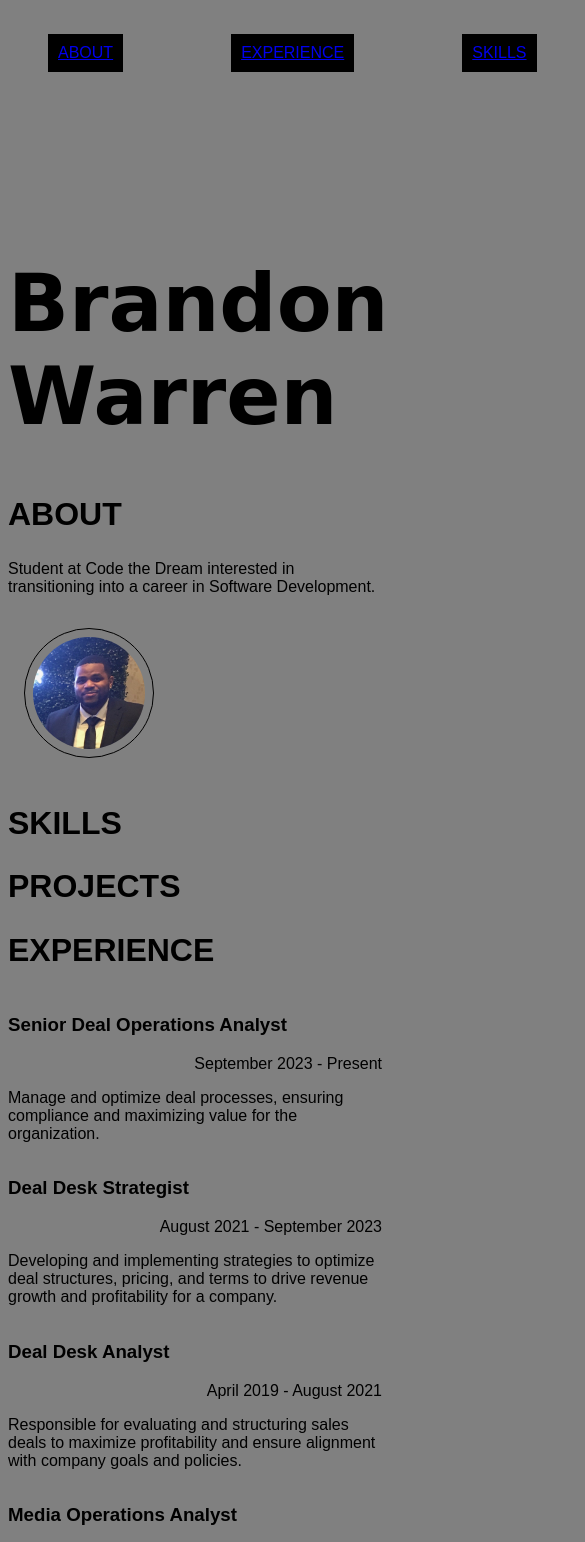
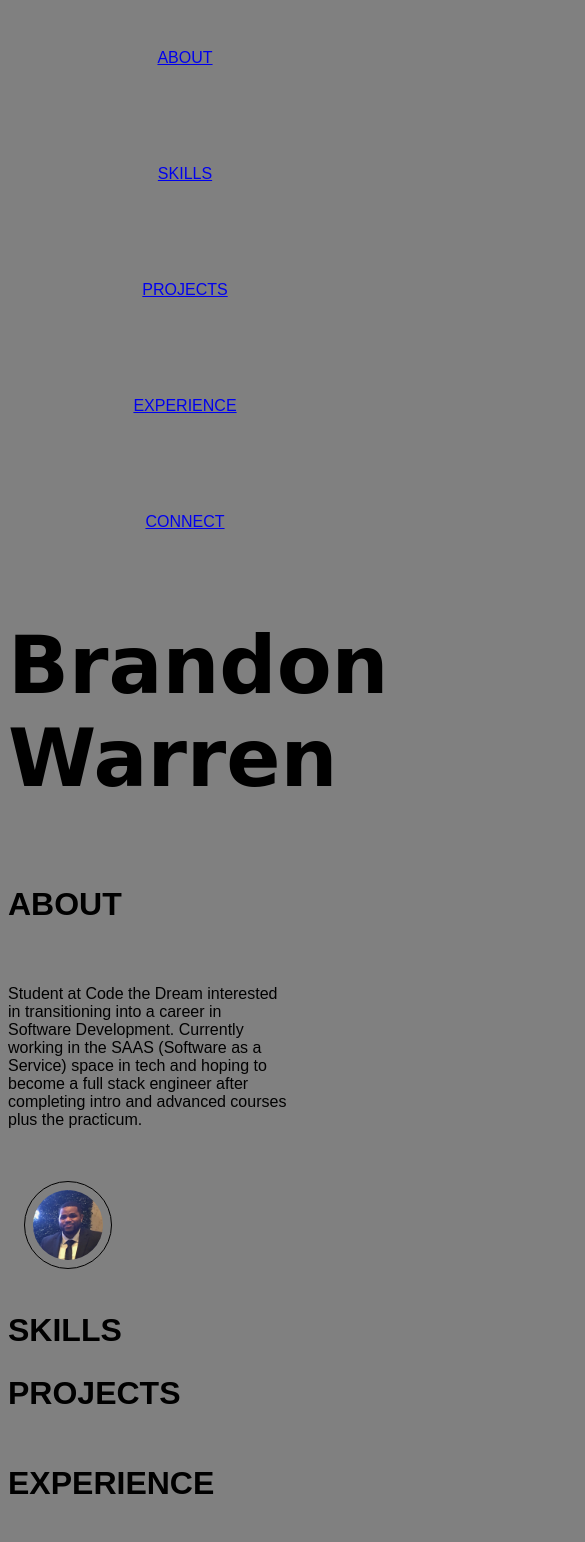
Before and after one commit to brandon91warren/brandon-haumea, a plain HTML site: page index.html in a window 390 px wide. Shown: the top 1542 px of the page, 585 px wide, since content can reach past the window. Drawn offline with nearby package versions, Linux system fonts and the light colour scheme.

Commit message:
responsiveness added

```diff
--- a/css/index.css
+++ b/css/index.css
@@ -1,5 +1,7 @@
-#navigation ul {
+#Navigation ul {
   display:flex;
+  flex-wrap: wrap;
+  justify-content: space-around;
   gap:3em;
   padding-top:2ch;
   list-style-type: none;
@@ -7,18 +9,26 @@
 a:hover {
   opacity: 0.5;
 }
-#navigation {
+#Navigation li{
   position: sticky;
   top:0;
   scroll-padding-top:2ch;
   background-color: gray;
   color: black;
+  display: block;
+  text-align: center;
+  padding: 15px;
+}
+#About {
+  display: grid;
+  grid-template-columns: 75%;
+  grid-template-rows: auto;
+  gap: 20px;
 }
 #name {
     font-family: "Montserrat" , cursive;
     font-size: 5rem;
-    padding-top:2ch;
-}
+  }
 h2 {
   font-weight: bold;
   font-size: 2em;
@@ -26,20 +36,18 @@ h2 {
 #profile-picture {
     border-radius: 50%;
     margin: 1em;
-    width: 30%;
+    width: 25%;
     border-color: black;
     padding: 0.5em;
     border-width: 0.5dvi;
     border-style: solid;
 }
-#experience ul {
-    list-style-type: square;
-    padding: 0;
-    margin: 0;
-    display: flex;
-    flex-direction: column;
+#Experience {
+  display: grid;
+  grid-template-columns: 50%;
+  grid-template-rows: auto;
+  gap: 20px;
 }
-
 .job {
     display: flex;
     flex-flow: column wrap;
@@ -57,7 +65,6 @@ h2 {
 }
 
 .description {
-    flex-basis: 75%;
     order: 3;
     word-wrap: break-word;
 }
@@ -65,7 +72,7 @@ h2 {
     padding: 10px;
     background-color: black;
     display: inline-flex;
-    justify-content: center;
+    justify-content: space-around;
     margin-bottom: 20px;
     margin-right: 60px;
   }
@@ -79,3 +86,43 @@ body {
     color: black;
     font-family: Arial, Helvetica, sans-serif;
 }
+/* Media query for tablets */
+@media (min-width: 768px) and (max-width: 1024px) {
+ /* Change font size and color of headers */
+ h1, h2, h3 {
+  font-size: 24px; /* 1st change: Decrease font size */
+  color: whitesmoke /* 2nd change: Change text color */
+}
+
+/* Change padding and background color of unordered lists */
+ul {
+  padding: 10px; /* 1st change: Increase padding */
+  background-color: darkgrey /* 2nd change: Change background color */
+}
+
+/* Change font size and font style of top name */
+#name {
+  font-size: 36px; /* 1st change: Increase font size */
+  font-style: italic; /* 2nd change: Apply italic font style */
+}
+}
+/* Media query for larger screens */
+@media (min-width: 1025px) {
+  /* Change font size and color of headers */
+  h1, h2, h3 {
+    font-size: 32px; /* 1st change: Increase font size */
+    color: black; /* 2nd change: Adjust text color */
+  }
+
+  /* Change padding and background color of unordered lists */
+  ul {
+    padding: 15px; /* 1st change: Increase padding further */
+    background-color: gray /* 2nd change: Lighter background color */
+  }
+
+  /* Change font size and font weight of top name */
+  #name {
+    font-size: 48px; /* 1st change: Increase font size further */
+    font-weight: bold; /* 2nd change: Apply bold font weight */
+  }
+}
--- a/index.html
+++ b/index.html
@@ -13,12 +13,12 @@
     />
 </head>
 <body>
-    <nav id="navigation">
+    <nav id="Navigation">
         <ul>
             <li><a href=#About>ABOUT</a></li>
-            <li><a href=#Experience>EXPERIENCE</a></li>
             <li><a href=#Skills>SKILLS</a></li>
             <li><a href=#Projects>PROJECTS</a></li>
+            <li><a href=#Experience>EXPERIENCE</a></li>
             <li><a href=#Connect>CONNECT</a></li>
         </ul>
     </nav>
@@ -29,7 +29,9 @@
     <h1 id ="name">Brandon Warren</h1>
     <section id="About">
         <h2>ABOUT</h2>
-        <p>Student at Code the Dream interested in transitioning into a career in Software Development.</p>
+        <p>
+            Student at Code the Dream interested in transitioning into a career in Software Development. Currently working in the SAAS (Software as a Service) space in tech and hoping to become a full stack engineer after completing intro and advanced courses plus the practicum.
+        </p>
         <img src="img/Brandon_Headshot.jpeg"
             alt="Brandon Warren Headshot"
             width="300",
```
